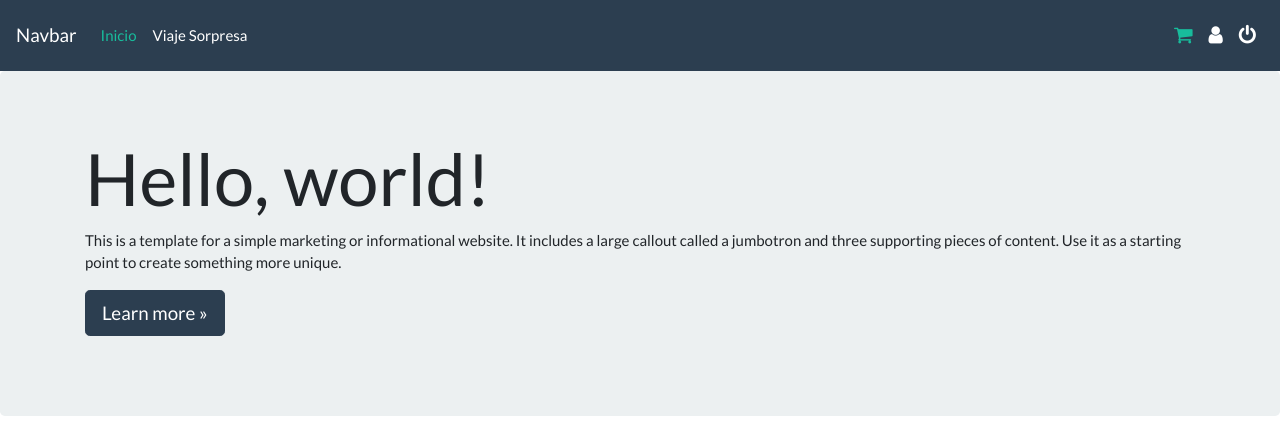
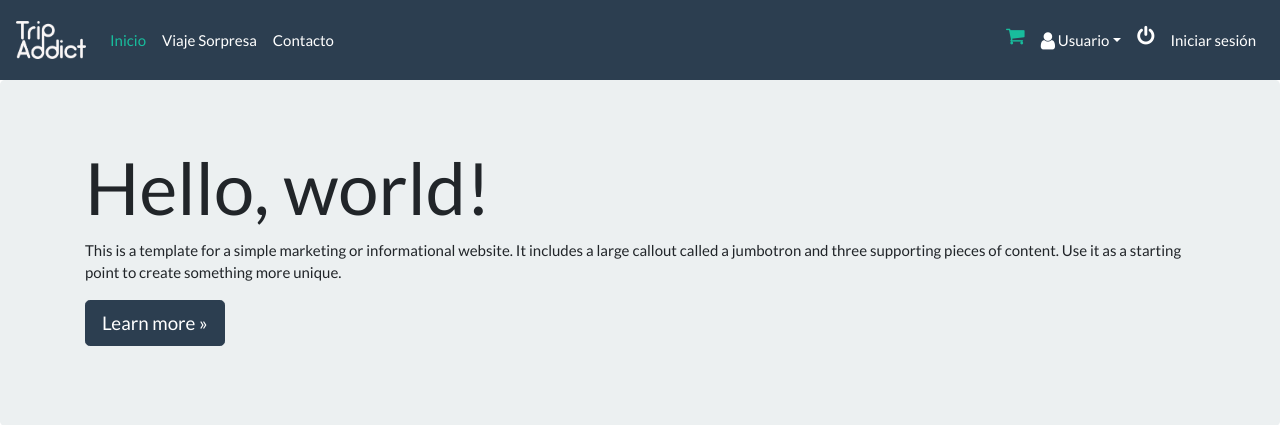
Before and after one commit to acencerradotello/viajesRandom, a PHP site: page /index.php in a window 1280 px wide. Shown: the top 425 px of the page. Run offline with PHP 8.4, Linux system fonts and the light colour scheme; some libraries are stand-ins or nearby versions.

Commit message:
subir nav

```diff
--- a/APP/nav.php
+++ b/APP/nav.php
@@ -1,5 +1,7 @@
+
+
 <nav class="navbar navbar-expand-lg navbar-dark bg-primary">
-  <a class="navbar-brand" href="#">Navbar</a>
+  <a class="navbar-brand " href="#"><img src="images/Logo/logo_tripAddict_blanco.png" style="width:70px"/></a>
   <button class="navbar-toggler" type="button" data-toggle="collapse" data-target="#navbarColor01" aria-controls="navbarColor01" aria-expanded="false" aria-label="Toggle navigation">
     <span class="navbar-toggler-icon"></span>
   </button>
@@ -12,17 +14,37 @@
       <li class="nav-item">
         <a class="nav-link" href="#">Viaje Sorpresa</a>
       </li>
+      <li class="nav-item">
+        <a class="nav-link" href="#">Contacto</a>
+      </li>
 
     </ul>
+
     <ul class="navbar-nav ml-auto">
       <li class="nav-item active">
         <a class="nav-link" href="#"><i class="fa fa-shopping-cart fa-lg" aria-hidden="true"></i></a>
       </li>
+
+
+      <!--inicio DROPDOWN-->
+      <li class="nav-item dropdown">
+    <a class="nav-link dropdown-toggle" data-toggle="dropdown" href="#" role="button"
+     aria-haspopup="true" aria-expanded="false"><i class="fa fa-user fa-lg" aria-hidden="true"> </i> Usuario</a>
+    <div class="dropdown-menu">
+      <a class="dropdown-item" href="#">Mi cuenta</a>
+      <div class="dropdown-divider"></div>
+      <a class="dropdown-item" href="#">Mis packs</a>
+
+    </div>
+      </li>
+
+      <!--final DROPDOWN-->
+
       <li class="nav-item">
-        <a class="nav-link" href="#"><i class="fa fa-user fa-lg" aria-hidden="true"></i></a>
+        <a class="nav-link" href="#"><i class="fa fa-power-off fa-lg" aria-hidden="true"></i></a>
       </li>
       <li class="nav-item">
-        <a class="nav-link" href="#"><i class="fa fa-power-off fa-lg" aria-hidden="true"></i></a>
+        <a class="nav-link" href="#">Iniciar sesión</a>
       </li>
 
     </ul>
```
